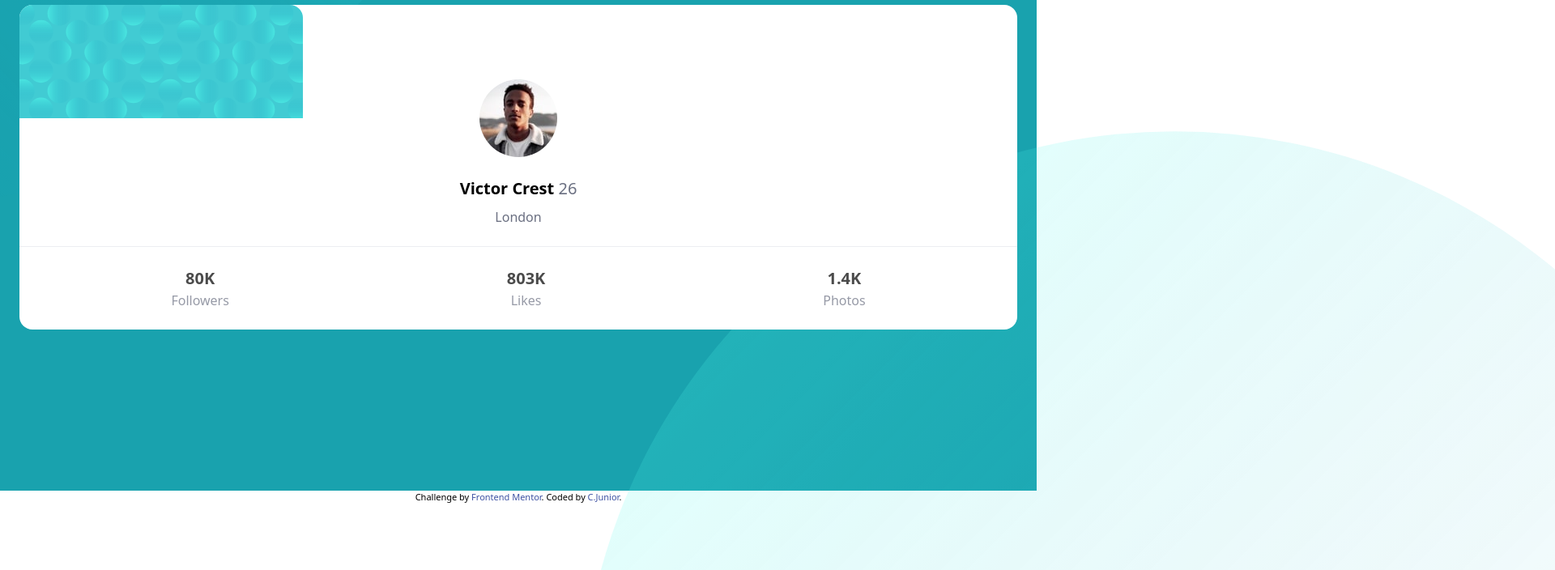
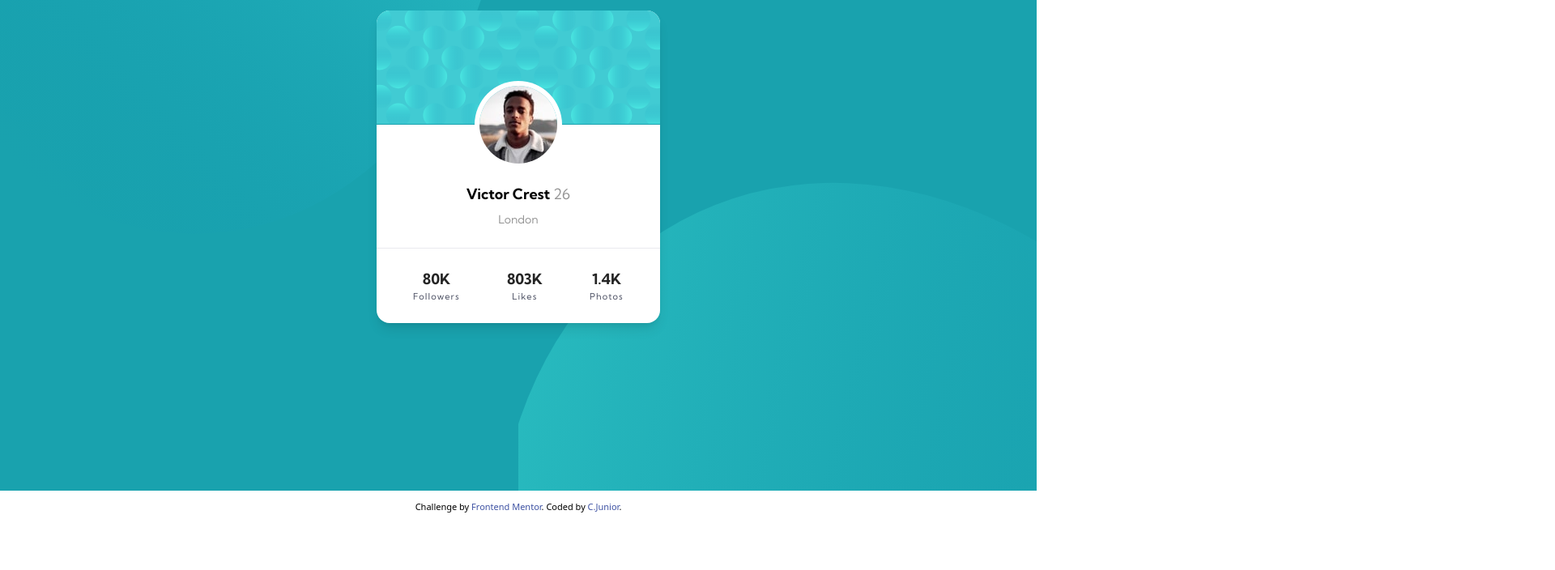
Before and after one commit to Clar-Junior/profile-card-component-main, a website: page index.html in a window 1280 px wide. Shown: the part 194-898 px from the top of the page at 81% size, 1920 px wide, since content can reach past the window. After the commit the page ends 841 px from the top, so only its background shows below. Drawn offline with Linux system fonts and the light colour scheme.

Commit message:
feat: desktop front-end

```diff
--- a/index.html
+++ b/index.html
@@ -8,61 +8,70 @@
   <link rel="icon" type="image/png" sizes="32x32" href="./images/favicon-32x32.png">
   <link href="./dist/output.css" rel="stylesheet" type="text/css">
 
+  <link rel="preconnect" href="https://fonts.googleapis.com" crossorigin="anonymous">
+  <link rel="preconnect" href="https://fonts.gstatic.com" crossorigin="anonymous">
+  <link href="https://fonts.googleapis.com/css2?family=Kumbh+Sans:wght@100..900&display=swap" rel="stylesheet"
+    crossorigin="anonymous">
   <title>Frontend Mentor | Profile card component</title>
-
-  <!-- Feel free to remove these styles or customise in your own stylesheet 👍 -->
-  <style>
-    .attribution {
-      font-size: 11px;
-      text-align: center;
-    }
-
-    .attribution a {
-      color: hsl(228, 45%, 44%);
-    }
-  </style>
 </head>
 
-<body class="h-screen">
-  <main class="w-full h-screen bg-dark-cyan z-0 flex flex-col justify-center px-6">
-    <img src="./images/bg-pattern-top.svg" alt="pattern"
-      class="z-10 absolute scale-150 bottom-[75%] right-[70%] opacity-60">
-    <div class="bg-white z-30 sticky flex flex-col justify-center text-center rounded-2xl h-fit">
+<body>
+  <div
+    class="h-screen w-screen font-[kumbh_sans] bg-dark-cyan z-0 flex flex-col min-md:flex-row justify-center min-md:items-center">
+    <div class="w-full h-1/2 min-md:w-full min-md:h-full overflow-hidden flex items-start justify-start border-0">
+
+      <div class="w-full h-full overflow-hidden ">
+        <img src="./images/bg-pattern-top.svg" alt="pattern"
+          class="w-full h-full relative z-0 scale-200 bottom-[50%] right-[100%] -rotate-[20deg] min-md:scale-125 min-md:bottom-[52%] min-md:right-[15%] min-md:-rotate-[5deg]">
+      </div>
+    </div>
+
+    <div class="absolute bg-white z-20 flex flex-col justify-center text-center rounded-2xl h-fit shadow-lg mx-6">
       <div class="h-full">
-        <img src="./images/bg-pattern-card.svg" alt="pattern-card" class="bg-cover rounded-tl-2xl rounded-tr-2xl">
+        <img src="./images/bg-pattern-card.svg" alt="pattern-card"
+          class="bg-cover rounded-tl-2xl rounded-tr-2xl border-b-1 border-b-dark-cyan">
       </div>
+
       <div class="h-full">
         <section class="flex flex-col justify-center items-center  relative -top-12 gap-2">
           <img src="./images/image-victor.jpg" alt="victor" class="rounded-full ring-6 ring-white ">
           <p class="fontBold pt-4">Victor Crest
-            <span class="font-normal fontDarkGrayishBlue">26</span>
+            <span class="fontDarkGrayishBlue font-normal">26</span>
           </p>
-          <p class="fontDarkGrayishBlue">London</p>
+          <p class="fontDarkGrayishBlue text-[14px]">London</p>
         </section>
 
-        <section class="flex  justify-around border-t-1 border-gray-200 px-4 pt-6  relative -top-6 opacity-70">
+        <section class="flex  justify-around border-t-1 border-gray-200 px-4 pt-6  relative -top-6 opacity-85">
           <div>
             <p class="fontBold">80K</p>
-            <p class="fontDarkGrayishBlue">Followers</p>
+            <p class="fontVeryDarkBlue text-[11px] tracking-widest">Followers</p>
           </div>
           <div>
             <p class="fontBold">803K</p>
-            <p class="fontDarkGrayishBlue">Likes</p>
+            <p class="fontVeryDarkBlue text-[11px] tracking-widest">Likes</p>
           </div>
           <div>
             <p class="fontBold">1.4K</p>
-            <p class="fontDarkGrayishBlue">Photos</p>
+            <p class="fontVeryDarkBlue text-[11px] tracking-widest">Photos</p>
           </div>
         </section>
       </div>
     </div>
-    <img src="./images/bg-pattern-bottom.svg" alt="pattern"
-      class="z-10 absolute scale-150 top-[75%] left-[75%] opacity-70">
-  </main>
-  <div class="attribution">
-    Challenge by <a href="https://www.frontendmentor.io?ref=challenge" target="_blank">Frontend Mentor</a>.
-    Coded by <a href="#">C.Junior</a>.
+
+    <div
+      class="w-full h-1/2 min-md:w-full min-md:h-full overflow-hidden max-md:flex max-md:items-end max-md:justify-end border-0">
+      <div class=" w-full h-full overflow-hidden">
+        <img src="./images/bg-pattern-bottom.svg" alt="pattern"
+          class="w-full h-full relative z-10 scale-200 top-[50%] left-[100%] rotate-[20deg] min-md:scale-150 min-md:top-[75%] min-md:left-[24%] min-md:-rotate-[25deg]">
+      </div>
+    </div>
   </div>
+  <footer>
+    <div class="attribution py-3">
+      Challenge by <a href="https://www.frontendmentor.io?ref=challenge" target="_blank">Frontend Mentor</a>.
+      Coded by <a href="#">C.Junior</a>.
+    </div>
+  </footer>
 </body>
 
 </html>
--- a/style.css
+++ b/style.css
@@ -5,11 +5,22 @@
 	--color-very-dark-desaturated-blue: hsl(229, 23%, 23%);
 	--color-dark-grayish-blue: hsl(227, 10%, 46%);
 	--color-dark-gray: hsl(0, 0%, 59%);
+	--font-kumbh-sans: "Kumbh_Sans";
+	--color-dark-blue: hsl(228, 45%, 44%);
 }
 
 .fontBold {
-	@apply font-bold text-[20px];
+	@apply font-bold text-[18px];
+}
+.fontVeryDarkBlue {
+	@apply text-very-dark-desaturated-blue;
 }
 .fontDarkGrayishBlue {
-	@apply text-dark-grayish-blue;
+	@apply text-dark-gray;
 }
+.attribution {
+	@apply text-[11px] text-center;
+}
+.attribution a {
+	@apply text-dark-blue;
+}
```
Also changed, not shown: dist/output.css.
